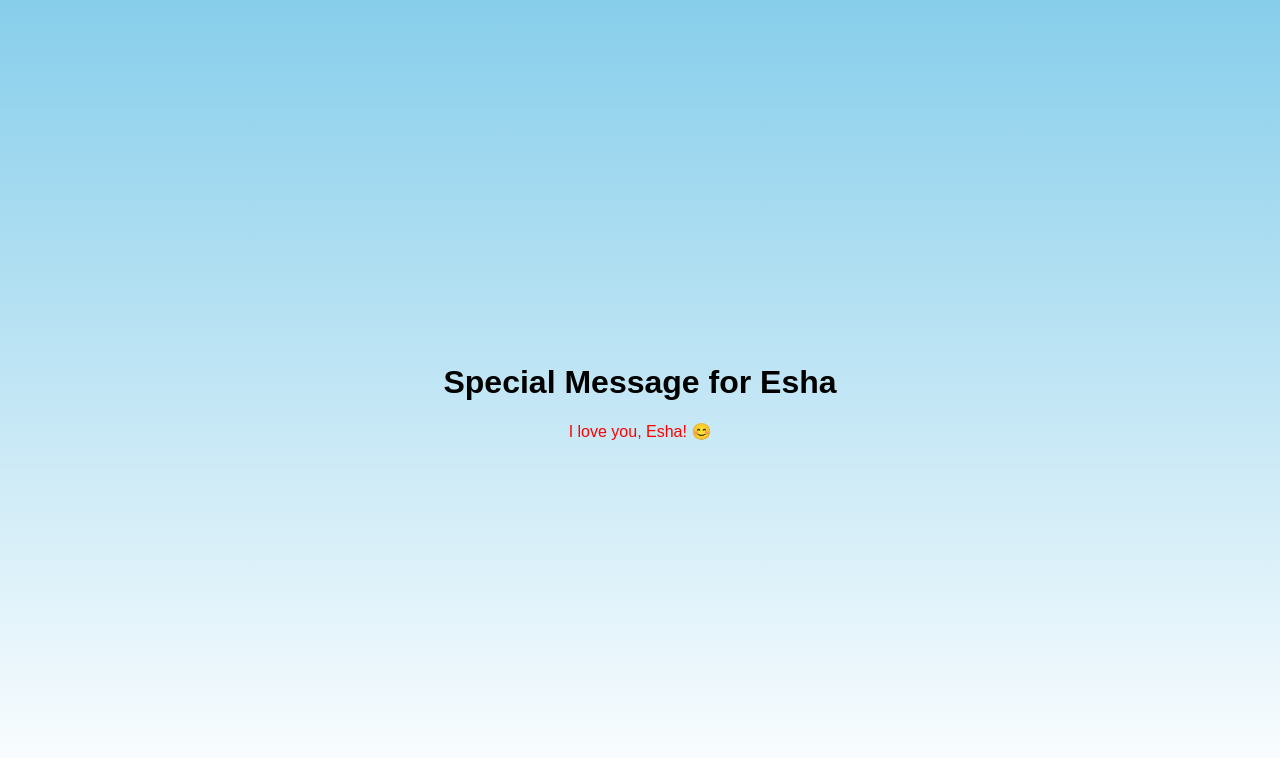
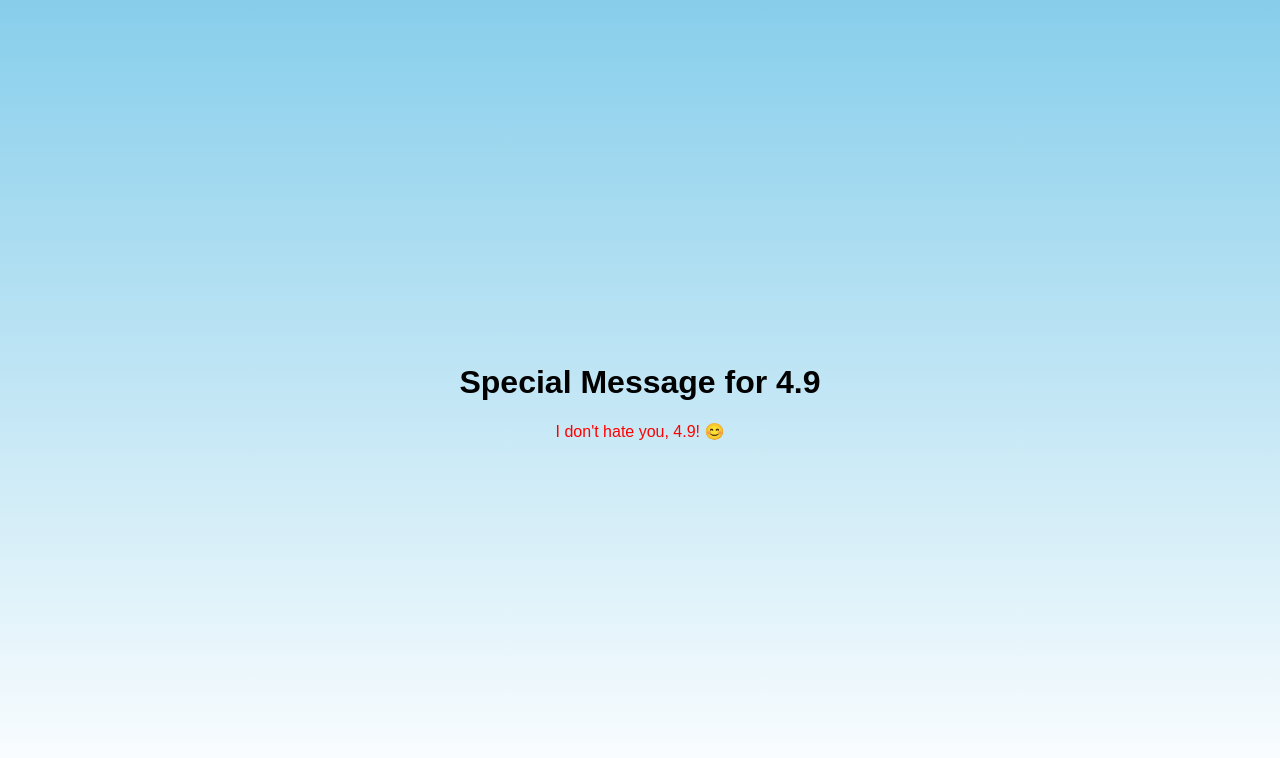
Before and after one commit to imhellrich/Love, a plain HTML site: page index.html in a window 1280 px wide. Both pictures are taken after a click on the button "Click to Reveal". Drawn offline with Linux system fonts and the light colour scheme.

Commit message:
Update index.html

```diff
--- a/index.html
+++ b/index.html
@@ -4,14 +4,14 @@
     <meta charset="UTF-8">
     <meta name="viewport" content="width=device-width, initial-scale=1.0">
     <link rel="stylesheet" href="styles.css">
-    <title>Surprise for Esha</title>
+    <title>Surprise for 4.9</title>
 </head>
 <body>
 
 <div class="container">
-    <h1>Special Message for Esha</h1>
+    <h1>Special Message for 4.9</h1>
     <button id="revealButton" onclick="revealMessage()">Click to Reveal</button>
-    <p id="hiddenMessage" class="hidden">I love you, Esha! 😊</p>
+    <p id="hiddenMessage" class="hidden">I don't hate you, 4.9! 😊</p>
 </div>
 
 <script src="script.js"></script>
```
